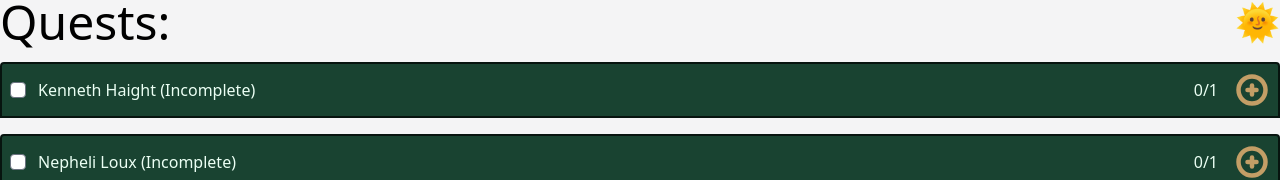
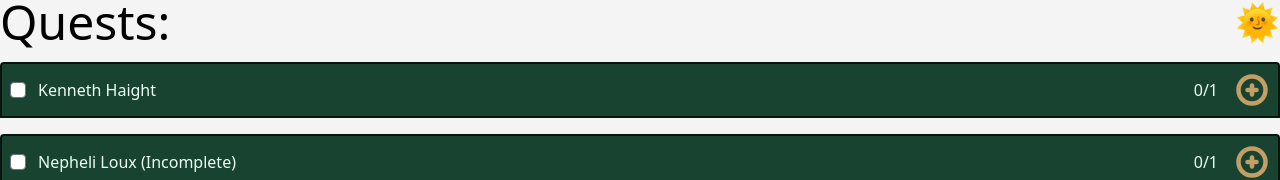
Before and after one commit to Gobluebro/Elden-Ring-Checklist, a Next.js app: page / in a window 1280 px wide. Shown: the part 174-354 px from the top of the page. Built offline with nearby package versions, Linux system fonts and the light colour scheme.

Commit message:
Update data/quests.ts
Co-authored-by: Griffin Strayer <griffinstrayer+coding@gmail.com>

```diff
--- a/data/quests.ts
+++ b/data/quests.ts
@@ -26,7 +26,7 @@ export const Quests: Array<ListType> = [
   */
   {
     id: "",
-    name: "Kenneth Haight (Incomplete)",
+    name: "Kenneth Haight",
     requirements: [
       {
         id: "",
```
